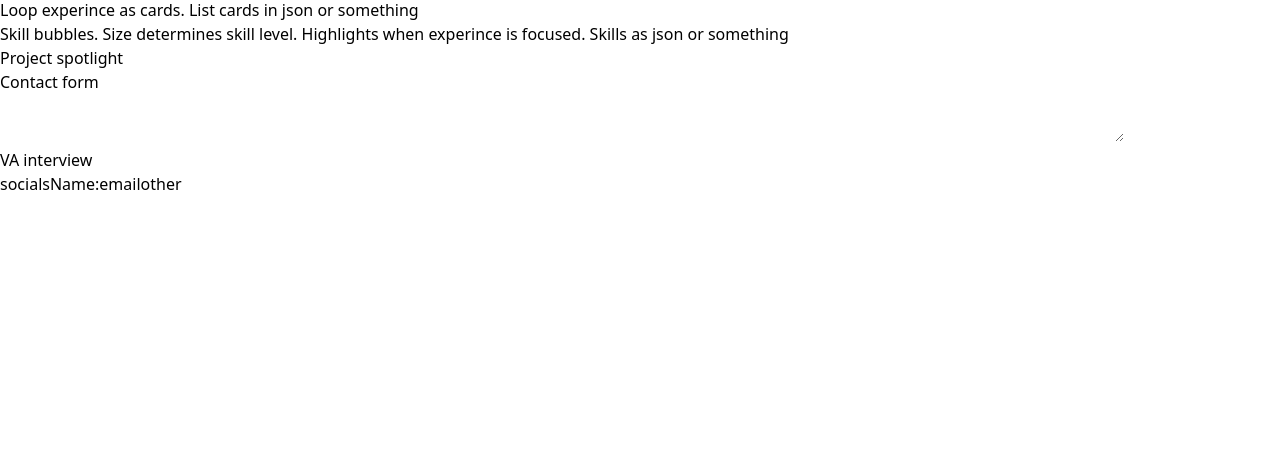
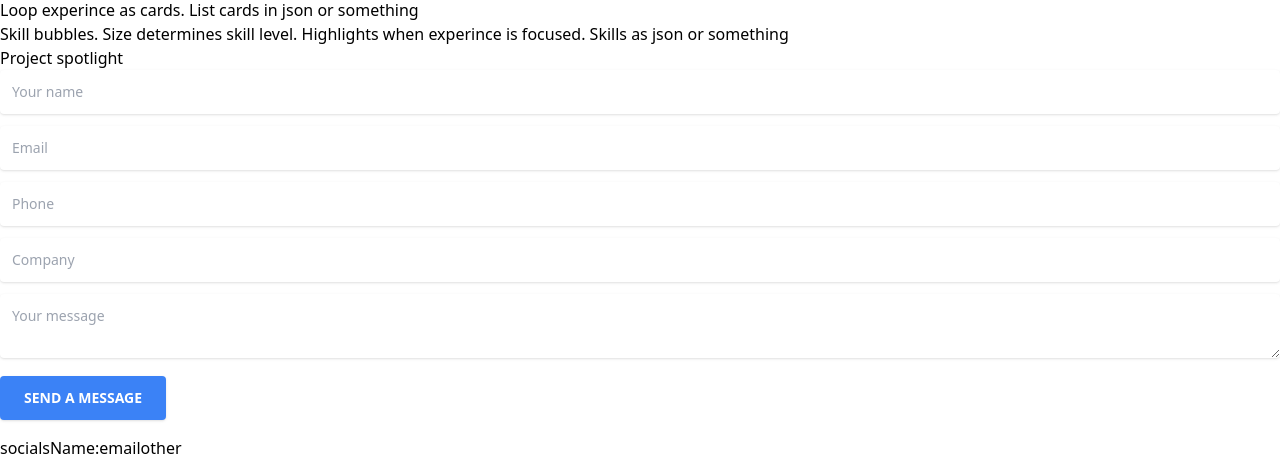
Before and after one commit to OliveSerg/personalsite-OliveSerg, a React (Vite) app in the folder frontend/: page / in a window 1280 px wide. Shown: the part 314-788 px from the top of the page. Built offline with nearby package versions, Linux system fonts and the light colour scheme; no server answers.

Commit message:
Create base contact form with validation

```diff
--- a/frontend/src/App.tsx
+++ b/frontend/src/App.tsx
@@ -2,6 +2,7 @@ import { useState } from "react";
 import viteLogo from "/vite.svg";
 import "./App.css";
 import ExperiencesWrapper from "@features/experiences/experiences-wrapper";
+import ContactForm from "@features/contactform/contact-form";
 /*
 TODO:
 - Generate tagline with LLM
@@ -51,15 +52,7 @@ function App() {
 			</div>
 			<div className="projects">Project spotlight</div>
 			<div className="call-to-action">
-				<p>Contact form</p>
-				<form action="api/contact/" method="post">
-					<input type="text" name="name" id="name" />
-					<input type="email" name="from_email" id="email" />
-					<input type="tel" name="phone" id="phone" />
-					<input type="text" name="company" id="company" />
-					<textarea name="message" id="message"></textarea>
-				</form>
-				<p>VA interview</p>
+				<ContactForm />
 			</div>
 			<footer>
 				<span>socials</span>
--- /dev/null
+++ b/frontend/src/features/contactform/contact-form.tsx
@@ -0,0 +1,110 @@
+import { ContactInputs } from "@features/contactform/types/inputs";
+import { useForm, SubmitHandler } from "react-hook-form";
+
+const ContactForm = () => {
+	const {
+		register,
+		handleSubmit,
+		formState: { errors },
+	} = useForm<ContactInputs>();
+
+	const onSubmit: SubmitHandler<ContactInputs> = (data) => {
+		console.log(data);
+		if (data.contact_me) {
+			return;
+		}
+	};
+
+	return (
+		<form
+			action={import.meta.env.VITE_API_URL + "contact"}
+			onSubmit={handleSubmit(onSubmit)}
+			method="POST">
+			<input
+				type="checkbox"
+				value="1"
+				style={{ display: "none" }}
+				tabIndex="-1"
+				autoComplete="off"
+				{...register("contact_me")}
+			/>
+			<div className="pt-0 mb-3">
+				<input
+					type="text"
+					placeholder="Your name"
+					className="focus:outline-none focus:ring relative w-full px-3 py-3 text-sm text-gray-600 placeholder-gray-400 bg-white border-0 rounded shadow outline-none"
+					{...register("name", {
+						required: true,
+						maxLength: {
+							value: 40,
+							message: "No one's name is this long...",
+						},
+					})}
+				/>
+				{errors.name && <p>{errors.name.message}</p>}
+			</div>
+			<div className="pt-0 mb-3">
+				<input
+					type="email"
+					placeholder="Email"
+					className="focus:outline-none focus:ring relative w-full px-3 py-3 text-sm text-gray-600 placeholder-gray-400 bg-white border-0 rounded shadow outline-none"
+					{...register("from_email", {
+						required: true,
+						pattern: {
+							value: /^[A-Z0-9._%+-]+@[A-Z0-9.-]+\.[A-Z]{2,}$/i,
+							message: "Invalid email address",
+						},
+					})}
+				/>
+				{errors.from_email && <p>{errors.from_email.message}</p>}
+			</div>
+			<div className="pt-0 mb-3">
+				<input
+					type="tel"
+					placeholder="Phone"
+					className="focus:outline-none focus:ring relative w-full px-3 py-3 text-sm text-gray-600 placeholder-gray-400 bg-white border-0 rounded shadow outline-none"
+					{...register("phone", {
+						required: true,
+						pattern: {
+							value: /^(?:(?:\+1)|(?:1-))?(\d{3})[-.\s]?(\d{3})[-.\s]?(\d{4})$/,
+							message: "Incorrect phone number",
+						},
+					})}
+				/>
+				{errors.phone && <p>{errors.phone.message}</p>}
+			</div>
+			<div className="pt-0 mb-3">
+				<input
+					type="company"
+					placeholder="Company"
+					className="focus:outline-none focus:ring relative w-full px-3 py-3 text-sm text-gray-600 placeholder-gray-400 bg-white border-0 rounded shadow outline-none"
+					{...register("company", {
+						maxLength: {
+							value: 100,
+							message:
+								"Company name too long. Maybe consider rebranding...",
+						},
+					})}
+				/>
+				{errors.company && <p>{errors.company.message}</p>}
+			</div>
+			<div className="pt-0 mb-3">
+				<textarea
+					placeholder="Your message"
+					className="focus:outline-none focus:ring relative w-full px-3 py-3 text-sm text-gray-600 placeholder-gray-400 bg-white border-0 rounded shadow outline-none"
+					{...register("message", { required: true })}
+				/>
+				{errors.message && <p>{errors.message.message}</p>}
+			</div>
+			<div className="pt-0 mb-3">
+				<button
+					className="active:bg-blue-600 hover:shadow-lg focus:outline-none px-6 py-3 mb-1 mr-1 text-sm font-bold text-white uppercase transition-all duration-150 ease-linear bg-blue-500 rounded shadow outline-none"
+					type="submit">
+					Send a message
+				</button>
+			</div>
+		</form>
+	);
+};
+
+export default ContactForm;
--- /dev/null
+++ b/frontend/src/features/contactform/types/inputs.tsx
@@ -0,0 +1,8 @@
+export type ContactInputs = {
+	name: string;
+	from_email: string;
+	phone: string;
+	company: string;
+	message: string;
+	contact_me: boolean; // hidden field
+};
```
